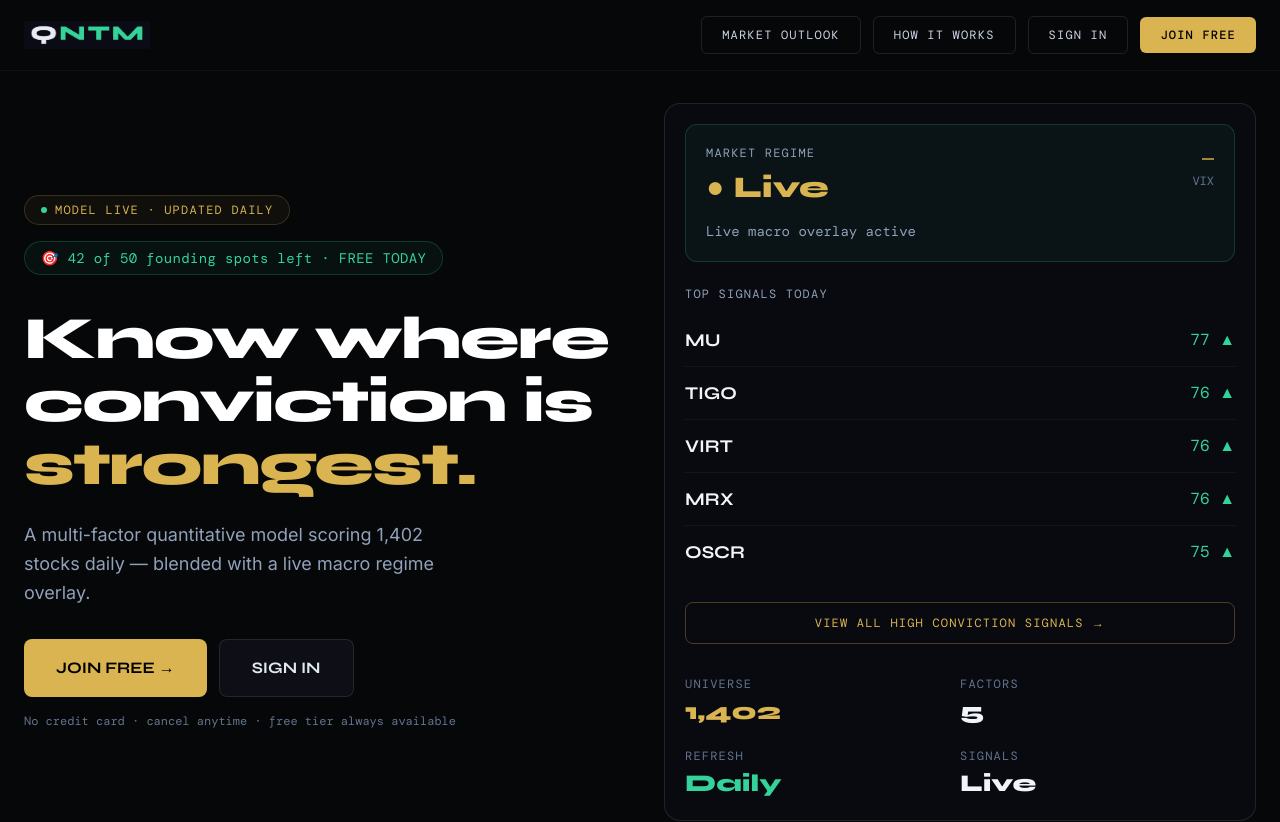
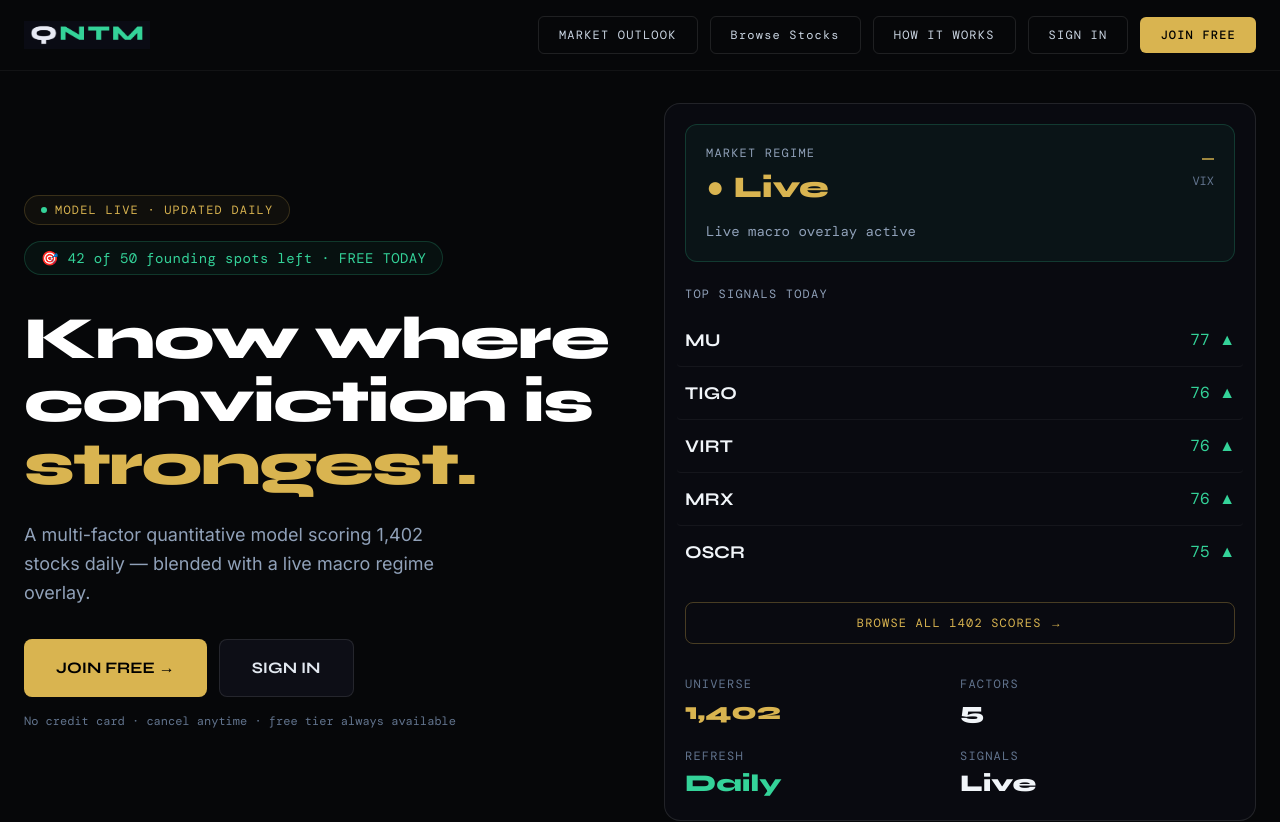
Before and after one commit to andymcalister/qntm-web, a Next.js app: page / in a window 1280 px wide. Shown: the top 822 px of the page. Built offline with nearby package versions, Linux system fonts and the light colour scheme; no server answers.

Commit message:
Home: surface public stock browsing — nav link, clickable top signals, browse-all CTA

```diff
--- a/app/page.tsx
+++ b/app/page.tsx
@@ -180,6 +180,9 @@ export default async function Home() {
           <a href="/market-outlook" className="hidden sm:inline-flex items-center justify-center font-mono text-xs tracking-widest text-slate-300 px-5 py-2.5 rounded-md border border-white/10 hover:border-white/25 transition">
             MARKET OUTLOOK
           </a>
+          <a href="/stocks" className="hidden sm:inline-flex items-center justify-center font-mono text-xs tracking-widest text-slate-300 px-5 py-2.5 rounded-md border border-white/10 hover:border-white/25 transition">
+            Browse Stocks
+          </a>
           <a href="/how-it-works" className="hidden sm:inline-flex items-center justify-center font-mono text-xs tracking-widest text-slate-300 px-5 py-2.5 rounded-md border border-white/10 hover:border-white/25 transition">
             HOW IT WORKS
           </a>
@@ -259,19 +262,19 @@ export default async function Home() {
             <p className="font-mono text-xs tracking-widest text-slate-400 mb-3">TOP SIGNALS TODAY</p>
             <div className="divide-y divide-white/5">
               {panelSignals.map((s) => (
-                <div key={s.ticker} className="flex items-center justify-between py-3">
+                <a key={s.ticker} href={`/stocks/${s.ticker}`} className="flex items-center justify-between py-3 hover:bg-white/5 -mx-2 px-2 rounded transition">
                   <span className="font-display font-bold text-lg text-slate-100">{s.ticker}</span>
                   <span className={`font-mono ${s.dir === "up" ? "text-mint" : "text-red-400"}`}>
                     {s.score} {s.dir === "up" ? "▲" : "▼"}
                   </span>
-                </div>
+                </a>
               ))}
             </div>
           </div>
 
           {/* View all CTA */}
-          <a href={JOIN_URL} className="inline-flex items-center justify-center w-full font-mono text-xs tracking-widest text-gold border border-gold/30 rounded-lg py-3 hover:bg-gold/5 transition">
-            VIEW ALL HIGH CONVICTION SIGNALS →
+          <a href="/stocks" className="inline-flex items-center justify-center w-full font-mono text-xs tracking-widest text-gold border border-gold/30 rounded-lg py-3 hover:bg-gold/5 transition">
+            BROWSE ALL {totalCount} SCORES →
           </a>
 
           {/* Stat grid */}
```
